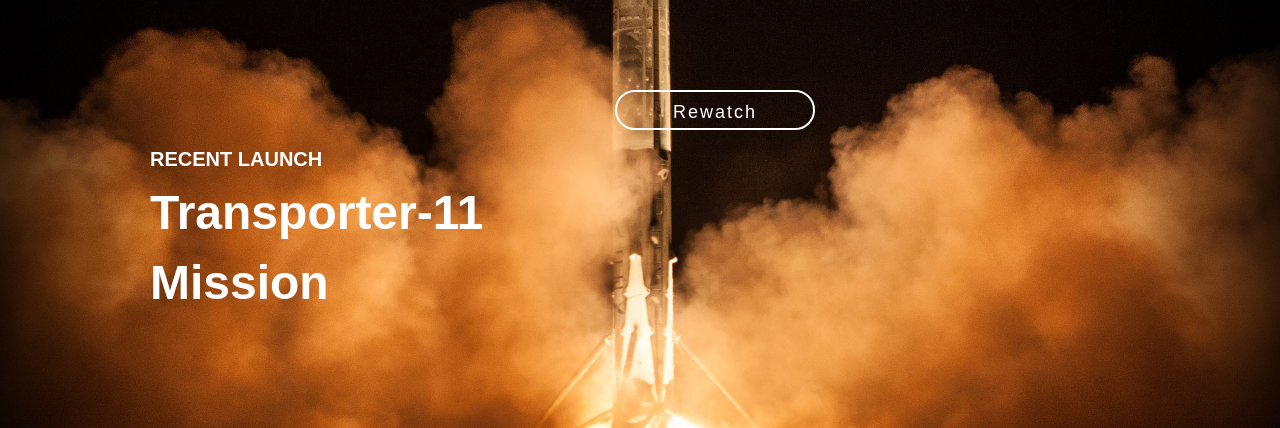
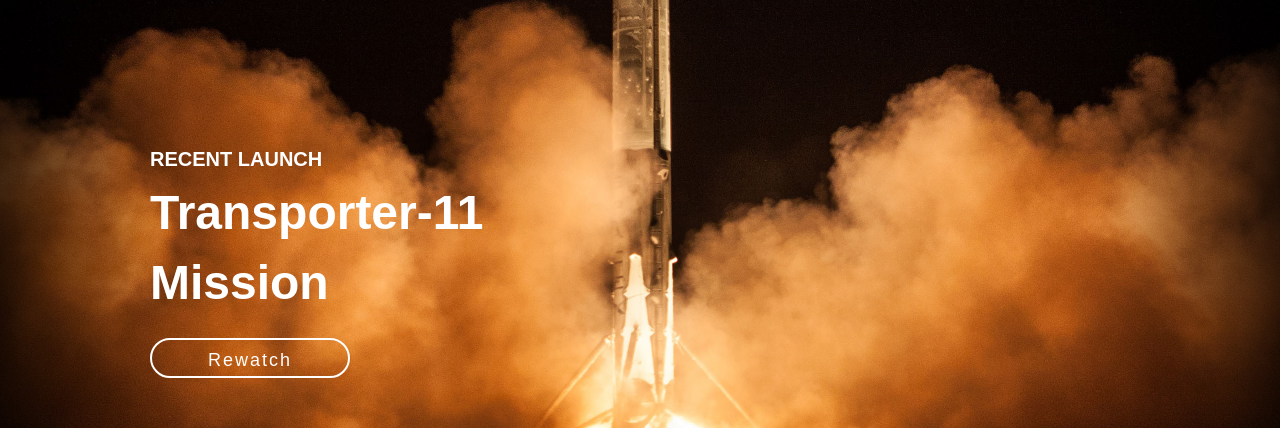
Before and after one commit to pranav-kalondia/spacex, a React (Vite) app in the folder frontend/: page / in a window 1280 px wide. Shown: the part 300-728 px from the top of the page. Built offline with nearby package versions, Linux system fonts and the light colour scheme.

Commit message:
fourth commit

```diff
--- a/frontend/src/Component/page1/Page1.jsx
+++ b/frontend/src/Component/page1/Page1.jsx
@@ -1,18 +1,19 @@
-import React from 'react';
+import React from 'react'
 import "./Page1.css";
 
 const Page1 = () => {
   return (
+
     <div className="page1">
-      <div className="text">
-        <h2 className="topheading">RECENT LAUNCH</h2>
-        <h1 className="bottomheading">Transporter-11<br />Mission</h1>
-      </div>
-      <div className="wrapper">
-        <button><span>Rewatch</span></button>
-      </div>
+        <div className="text">
+          <h2 className='topheading'>RECENT LAUNCH</h2>
+          <h1 className='bottomheading'>Transporter-11<br/>Mission</h1>
+        </div>
+        <div classname="wrapper">
+  <button href="#"><span>Rewatch</span></button>
+</div>
     </div>
-  );
+  )
 }
 
-export default Page1;
+export default Page1
```
